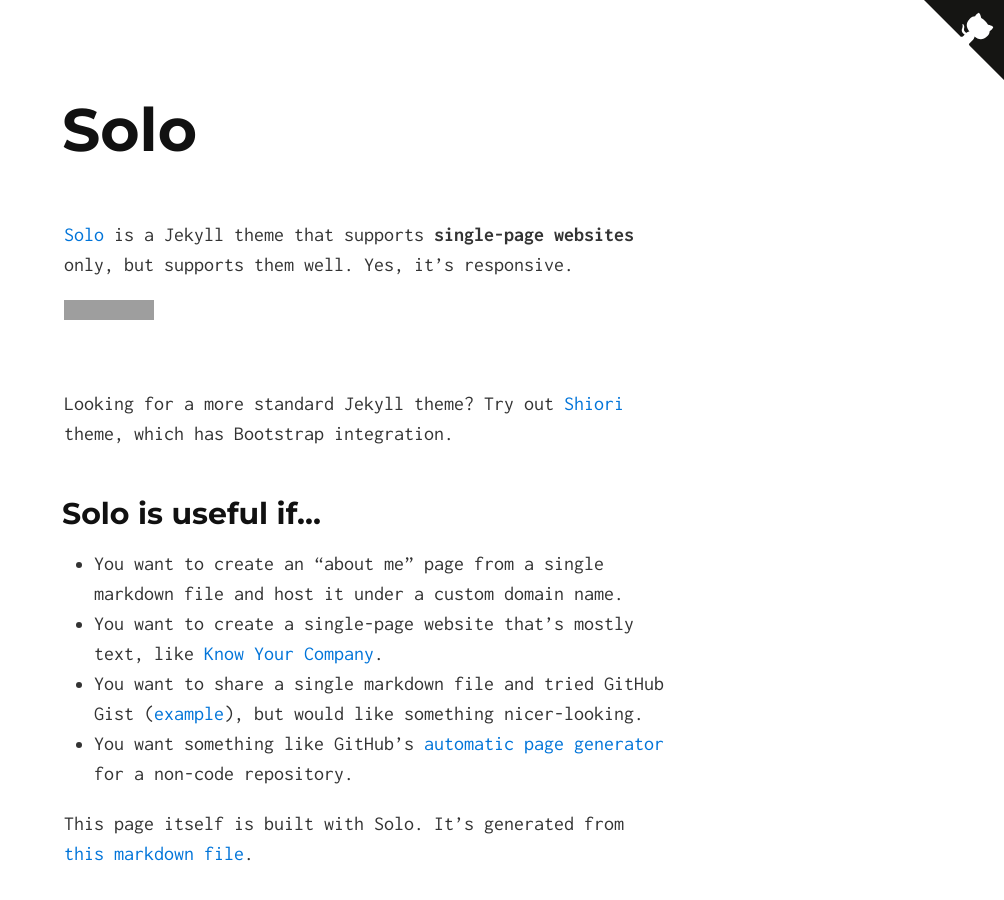
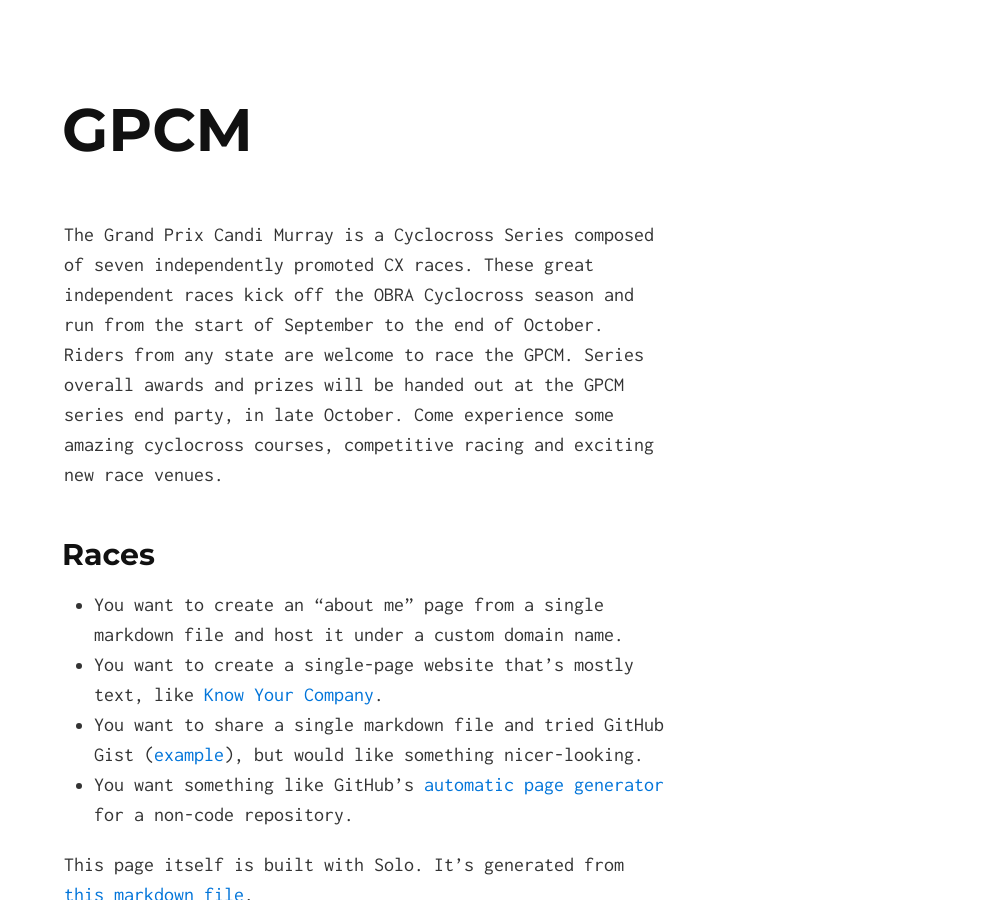
Before and after one commit to mathowie/cyclocross.gp, a Jekyll site: the page built from index.md, in a window 1280 px wide and 900 px high. Shown: the whole window, without its empty margins (276-1280 px from the left). Built offline with Jekyll 4.4.1, drawn with Linux system fonts in a browser that asks for light colours; grey boxes are pictures that could not be loaded.

Commit message:
first update

```diff
--- a/_config.yml
+++ b/_config.yml
@@ -1,7 +1,7 @@
 # Site settings
-title: Solo, a Jekyll Theme
-tag_text: Solo
-description: Solo is a Jekyll theme that supports single-page websites only, but supports them well. Yes, it’s responsive.
+title: Grand Prix Candi Murray
+tag_text: GPCM
+description: The Grand Prix Candi Murray is a Cyclocross Series composed of seven independently promoted CX races. These great independent races kick off the OBRA Cyclocross season and run from the start of September to the end of October. Riders from any state are welcome to race the GPCM. Series overall awards and prizes will be handed out at the GPCM series end party, in late October. Come experience some amazing cyclocross courses, competitive racing and exciting new race venues.
 
 # Build settings
 markdown: kramdown
--- a/index.md
+++ b/index.md
@@ -2,14 +2,9 @@
 layout: default
 ---
 
-[Solo](http://chibicode.github.io/solo) is a Jekyll theme that supports **single-page websites** only, but supports them well. Yes, it's responsive.
+The Grand Prix Candi Murray is a Cyclocross Series composed of seven independently promoted CX races. These great independent races kick off the OBRA Cyclocross season and run from the start of September to the end of October. Riders from any state are welcome to race the GPCM. Series overall awards and prizes will be handed out at the GPCM series end party, in late October. Come experience some amazing cyclocross courses, competitive racing and exciting new race venues.
 
-<iframe src="https://ghbtns.com/github-btn.html?user=chibicode&amp;repo=solo&amp;type=watch&amp;count=true&amp;size=large"
-  allowtransparency="true" frameborder="0" scrolling="0" width="170" height="30"></iframe><br/>
-
-Looking for a more standard Jekyll theme? Try out [Shiori](http://github.com/ellekasai/shiori) theme, which has Bootstrap integration.
-
-## Solo is useful if...
+## Races
 
 * You want to create an "about me" page from a single markdown file and host it under a custom domain name.
 * You want to create a single-page website that's mostly text, like [Know Your Company](https://knowyourcompany.com/).
@@ -60,4 +55,4 @@
 
 [MIT License](http://chibicode.mit-license.org/)
 
-<a href="https://github.com/chibicode/solo" class="github-corner"><svg width="80" height="80" viewBox="0 0 250 250" style="fill:#151513; color:#fff; position: absolute; top: 0; border: 0; right: 0;"><path d="M0,0 L115,115 L130,115 L142,142 L250,250 L250,0 Z"></path><path d="M128.3,109.0 C113.8,99.7 119.0,89.6 119.0,89.6 C122.0,82.7 120.5,78.6 120.5,78.6 C119.2,72.0 123.4,76.3 123.4,76.3 C127.3,80.9 125.5,87.3 125.5,87.3 C122.9,97.6 130.6,101.9 134.4,103.2" fill="currentColor" style="transform-origin: 130px 106px;" class="octo-arm"></path><path d="M115.0,115.0 C114.9,115.1 118.7,116.5 119.8,115.4 L133.7,101.6 C136.9,99.2 139.9,98.4 142.2,98.6 C133.8,88.0 127.5,74.4 143.8,58.0 C148.5,53.4 154.0,51.2 159.7,51.0 C160.3,49.4 163.2,43.6 171.4,40.1 C171.4,40.1 176.1,42.5 178.8,56.2 C183.1,58.6 187.2,61.8 190.9,65.4 C194.5,69.0 197.7,73.2 200.1,77.6 C213.8,80.2 216.3,84.9 216.3,84.9 C212.7,93.1 206.9,96.0 205.4,96.6 C205.1,102.4 203.0,107.8 198.3,112.5 C181.9,128.9 168.3,122.5 157.7,114.1 C157.9,116.9 156.7,120.9 152.7,124.9 L141.0,136.5 C139.8,137.7 141.6,141.9 141.8,141.8 Z" fill="currentColor" class="octo-body"></path></svg></a><style>.github-corner:hover .octo-arm{animation:octocat-wave 560ms ease-in-out}@keyframes octocat-wave{0%,100%{transform:rotate(0)}20%,60%{transform:rotate(-25deg)}40%,80%{transform:rotate(10deg)}}@media (max-width:500px){.github-corner:hover .octo-arm{animation:none}.github-corner .octo-arm{animation:octocat-wave 560ms ease-in-out}}</style>
+<style>.github-corner:hover .octo-arm{animation:octocat-wave 560ms ease-in-out}@keyframes octocat-wave{0%,100%{transform:rotate(0)}20%,60%{transform:rotate(-25deg)}40%,80%{transform:rotate(10deg)}}@media (max-width:500px){.github-corner:hover .octo-arm{animation:none}.github-corner .octo-arm{animation:octocat-wave 560ms ease-in-out}}</style>
```
